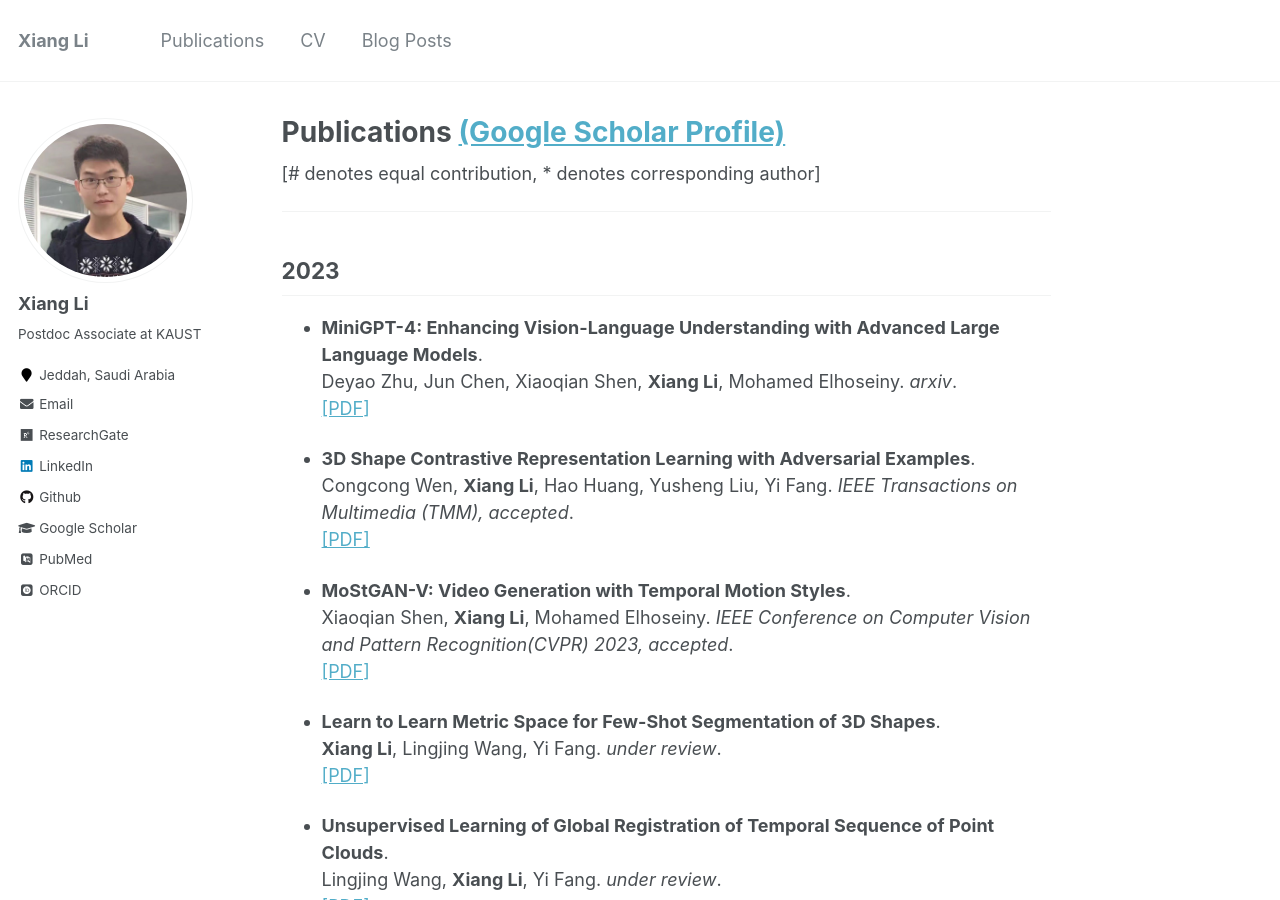
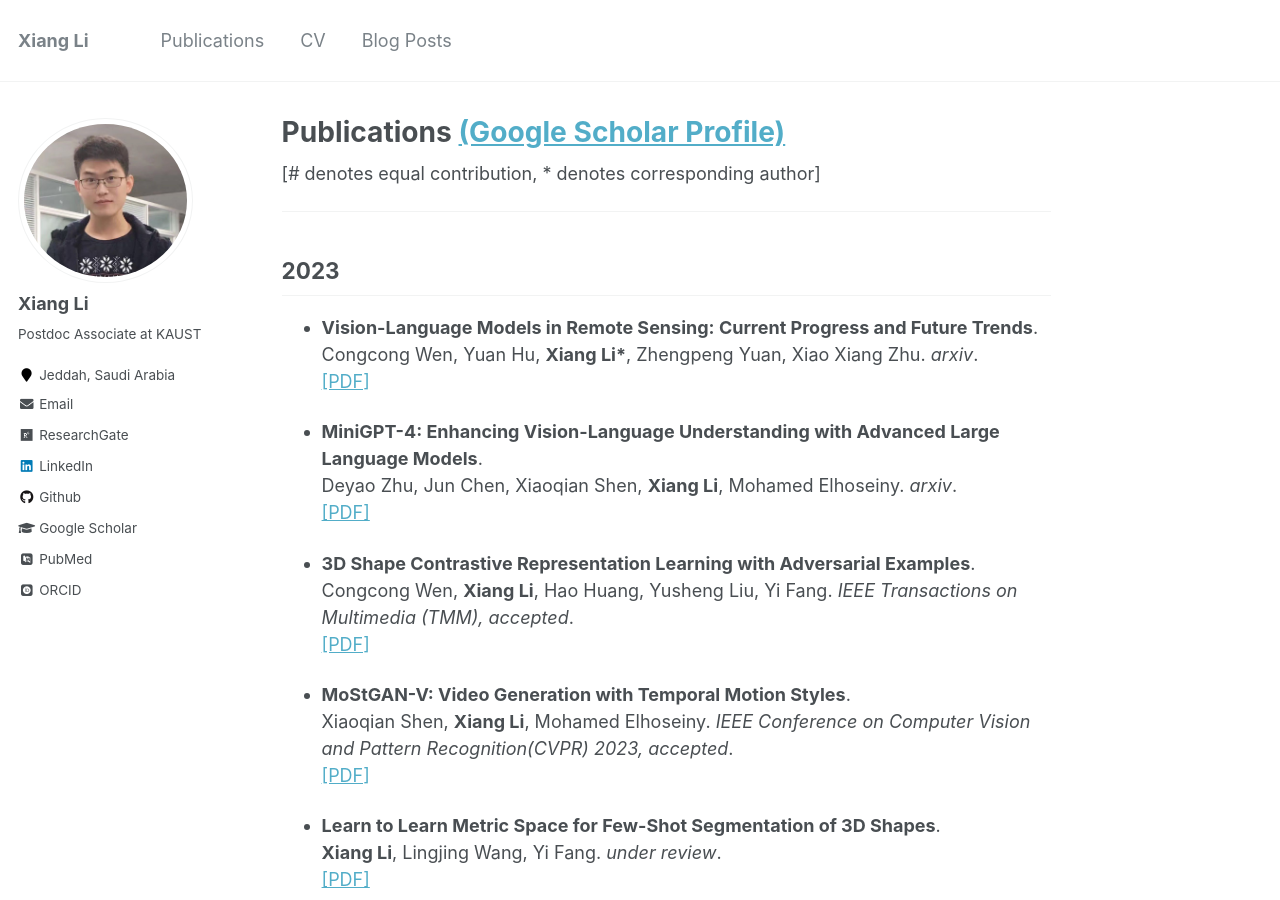
Before and after one commit to lx709/lx709.github.io, a Jekyll site: the page built from _pages/publications.md, in a window 1280 px wide and 900 px high. Built offline with Jekyll 4.4.1, drawn with Linux system fonts in a browser that asks for light colours; some web fonts are replaced.

Commit message:
Update publications.md

```diff
--- a/_pages/publications.md
+++ b/_pages/publications.md
@@ -8,6 +8,10 @@ author_profile: true
 
 ---
 ## 2023
+* <b>Vision-Language Models in Remote Sensing: Current Progress and Future Trends</b>. <br>
+Congcong Wen, Yuan Hu, <b>Xiang Li*</b>, Zhengpeng Yuan, Xiao Xiang Zhu. <i>arxiv</i>.<br>
+[[PDF]](https://arxiv.org/abs/2305.05726)
+
 * <b>MiniGPT-4: Enhancing Vision-Language Understanding with Advanced Large Language Models</b>. <br>
 Deyao Zhu, Jun Chen, Xiaoqian Shen, <b>Xiang Li</b>, Mohamed Elhoseiny. <i>arxiv</i>.<br>
 [[PDF]](https://arxiv.org/abs/2304.10592)
```
